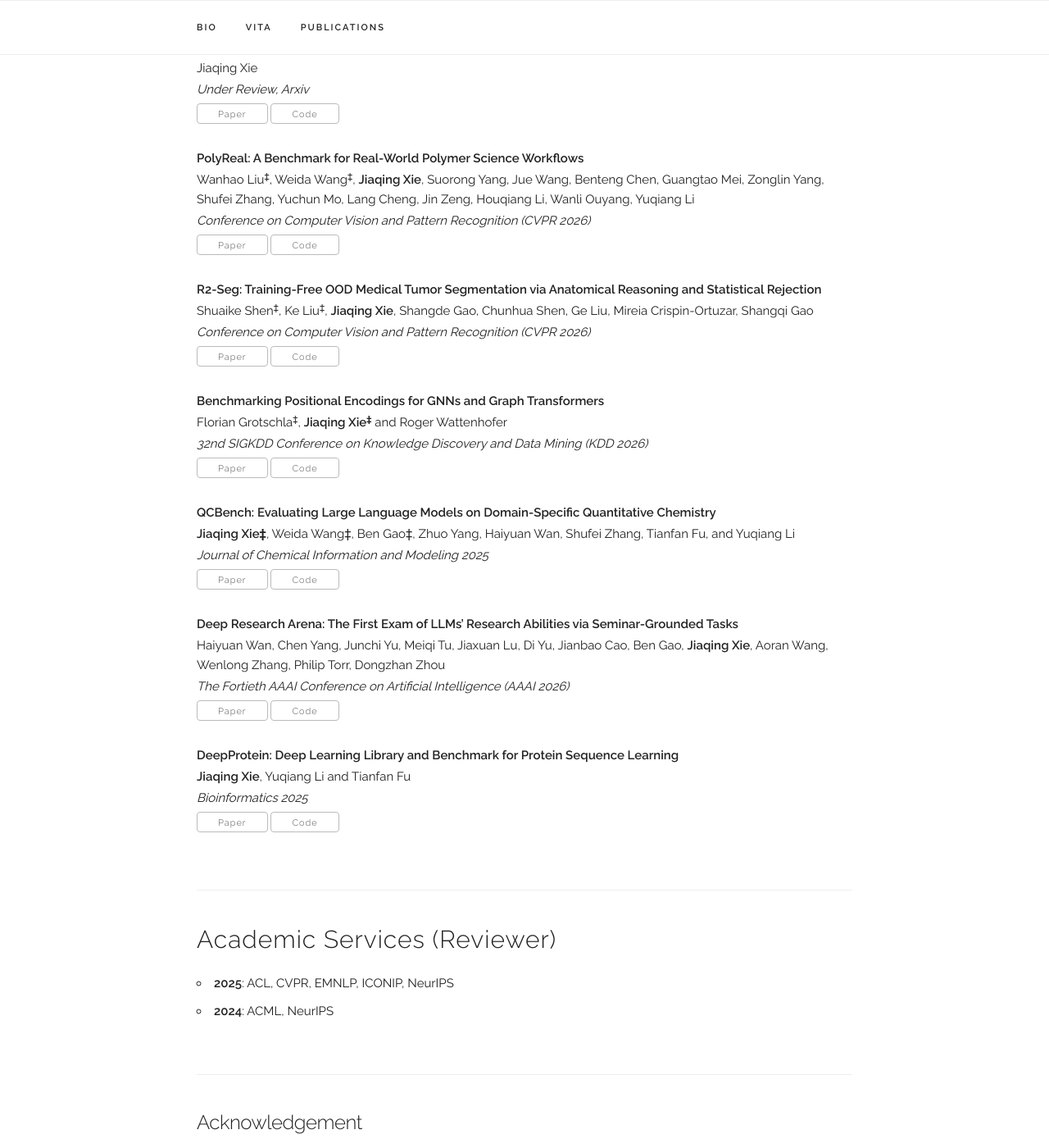
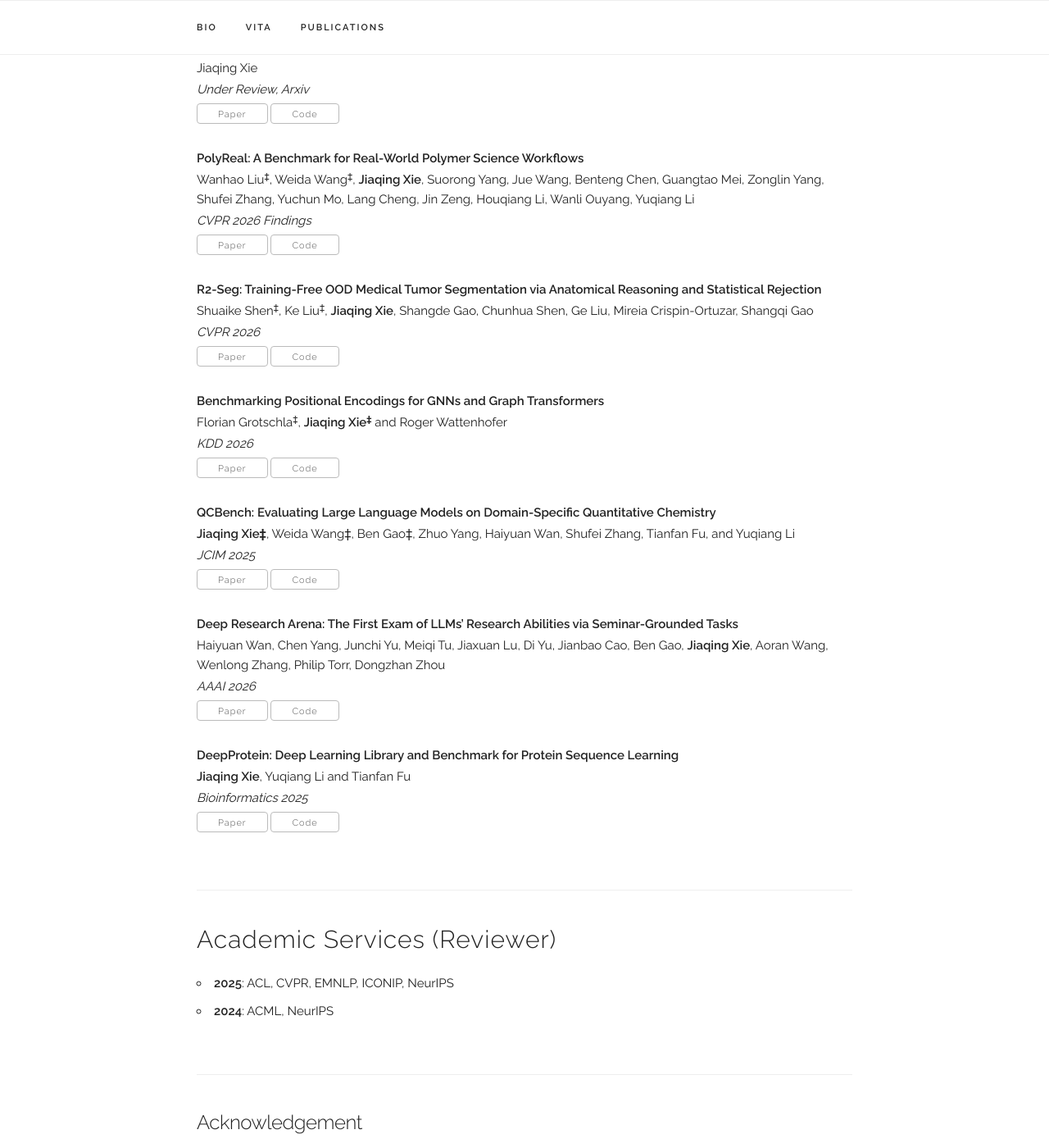
Before and after one commit to jiaqingxie/jiaqingxie.github.io, a Jekyll site: the page built from index.html, in a window 1280 px wide and 1400 px high, scrolled down 2404 px. Shown: the whole window at 82% size. Built offline with Jekyll 4.4.1, drawn with Linux system fonts in a browser that asks for light colours; some web fonts are replaced.

Commit message:
Update publications.yaml

```diff
--- a/_data/publications.yaml
+++ b/_data/publications.yaml
@@ -43,21 +43,21 @@ papers:
 
   - title: "PolyReal: A Benchmark for Real-World Polymer Science Workflows"
     authors: Wanhao Liu<sup>‡</sup>, Weida Wang<sup>‡</sup>, <b>Jiaqing Xie</b>, Suorong Yang, Jue Wang, Benteng Chen, Guangtao Mei, Zonglin Yang, Shufei Zhang, Yuchun Mo, Lang Cheng, Jin Zeng, Houqiang Li, Wanli Ouyang, Yuqiang Li
-    venue: "Conference on Computer Vision and Pattern Recognition (CVPR 2026)"
+    venue: "CVPR 2026 Findings"
     paper_pdf: ""
     code: ""
     selected: y
 
   - title: "R2-Seg: Training-Free OOD Medical Tumor Segmentation via Anatomical Reasoning and Statistical Rejection"
     authors: Shuaike Shen<sup>‡</sup>, Ke Liu<sup>‡</sup>, <b>Jiaqing Xie</b>, Shangde Gao, Chunhua Shen, Ge Liu, Mireia Crispin-Ortuzar, Shangqi Gao
-    venue: "Conference on Computer Vision and Pattern Recognition (CVPR 2026)"
+    venue: "CVPR 2026"
     paper_pdf: "https://arxiv.org/pdf/2511.12691"
     code: ""
     selected: y
 
   - title: "Benchmarking Positional Encodings for GNNs and Graph Transformers"
     authors: "Florian Grotschla<sup>‡</sup>, <b>Jiaqing Xie<sup>‡</sup></b> and Roger Wattenhofer"
-    venue: "32nd SIGKDD Conference on Knowledge Discovery and Data Mining (KDD 2026)"
+    venue: "KDD 2026"
     paper_pdf: "https://arxiv.org/pdf/2411.12732"
     code: "https://github.com/ETH-DISCO/Benchmarking-PEs"
     selected: y
@@ -65,14 +65,14 @@ papers:
 
   - title: "QCBench: Evaluating Large Language Models on Domain-Specific Quantitative Chemistry"
     authors: "<b>Jiaqing Xie‡</b>, Weida Wang‡, Ben Gao‡, Zhuo Yang, Haiyuan Wan, Shufei Zhang, Tianfan Fu, and Yuqiang Li"
-    venue: "Journal of Chemical Information and Modeling 2025"
+    venue: "JCIM 2025"
     paper_pdf: "https://www.arxiv.org/pdf/2508.01670"
     code: "https://huggingface.co/datasets/jiaxie/QCBench"
     selected: y
 
   - title: "Deep Research Arena: The First Exam of LLMs’ Research Abilities via Seminar-Grounded Tasks"
     authors: "Haiyuan Wan, Chen Yang, Junchi Yu, Meiqi Tu, Jiaxuan Lu, Di Yu, Jianbao Cao, Ben Gao,  <b>Jiaqing Xie</b>, Aoran Wang, Wenlong Zhang, Philip Torr, Dongzhan Zhou"
-    venue: "The Fortieth AAAI Conference on Artificial Intelligence (AAAI 2026)"
+    venue: "AAAI 2026"
     paper_pdf: "https://arxiv.org/pdf/2509.01396"
     code: ""
     selected: y
```
